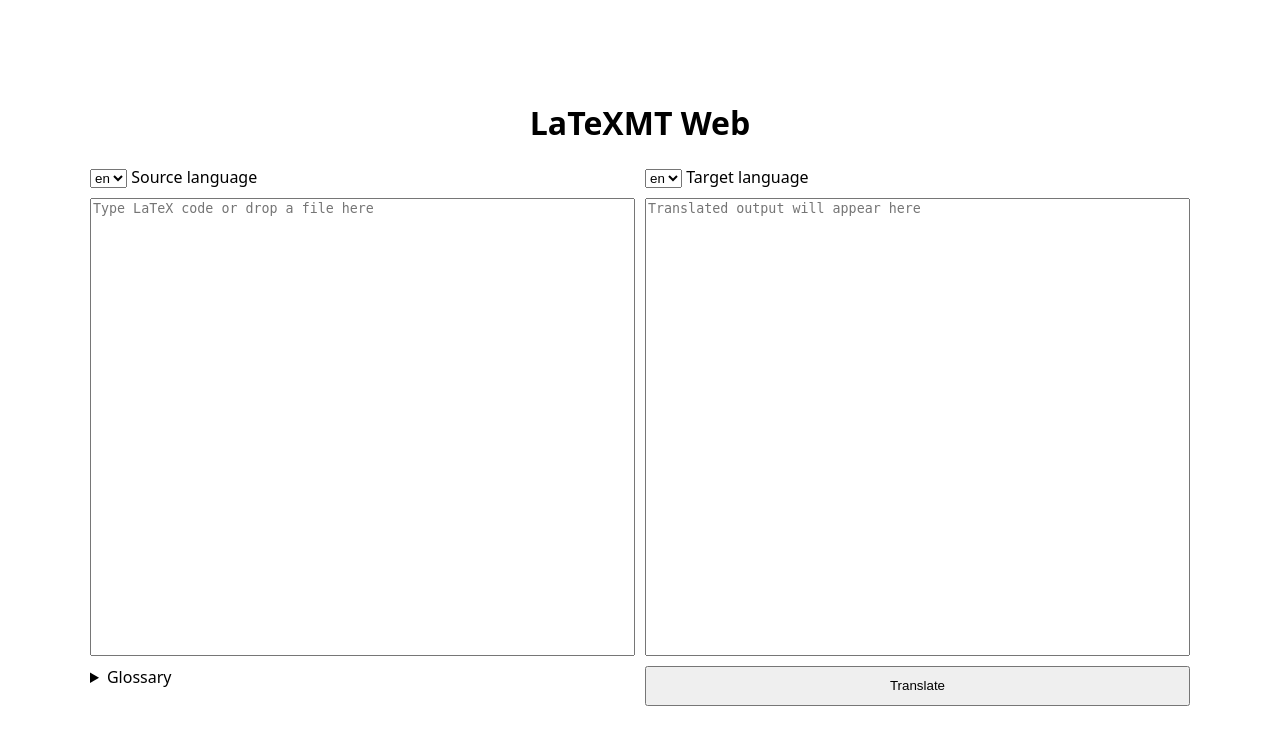
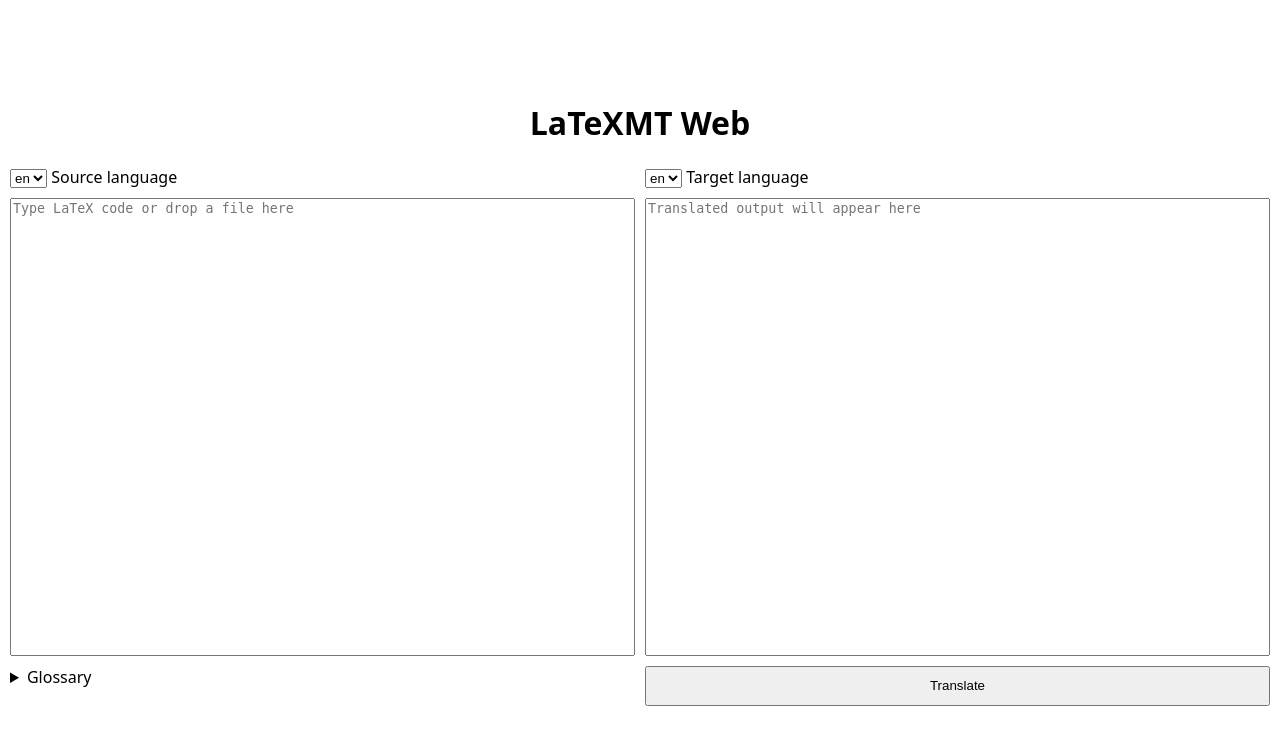
Before and after one commit to latexmt/web, a Flask app: template latexmt_web/templates/direct.html in a window 1280 px wide. Shown: the top 745 px of the page. Run offline with Flask 3, Linux system fonts and the light colour scheme; the template is opened without the code that fills it: most values are stand-ins (such as "Sample title", 1, 10 or a date in 2020); parts of the project's set-up code (start-up, migrations or seed data) failed here and were passed over.

Commit message:
expand max width

```diff
--- a/latexmt_web/templates/direct.html
+++ b/latexmt_web/templates/direct.html
@@ -42,7 +42,7 @@
     }
 
     .vertical-container {
-      max-width: 1120px;
+      max-width: 1280px;
       margin: 0 auto;
       padding: 10vh 10px 10px;
     }
```
